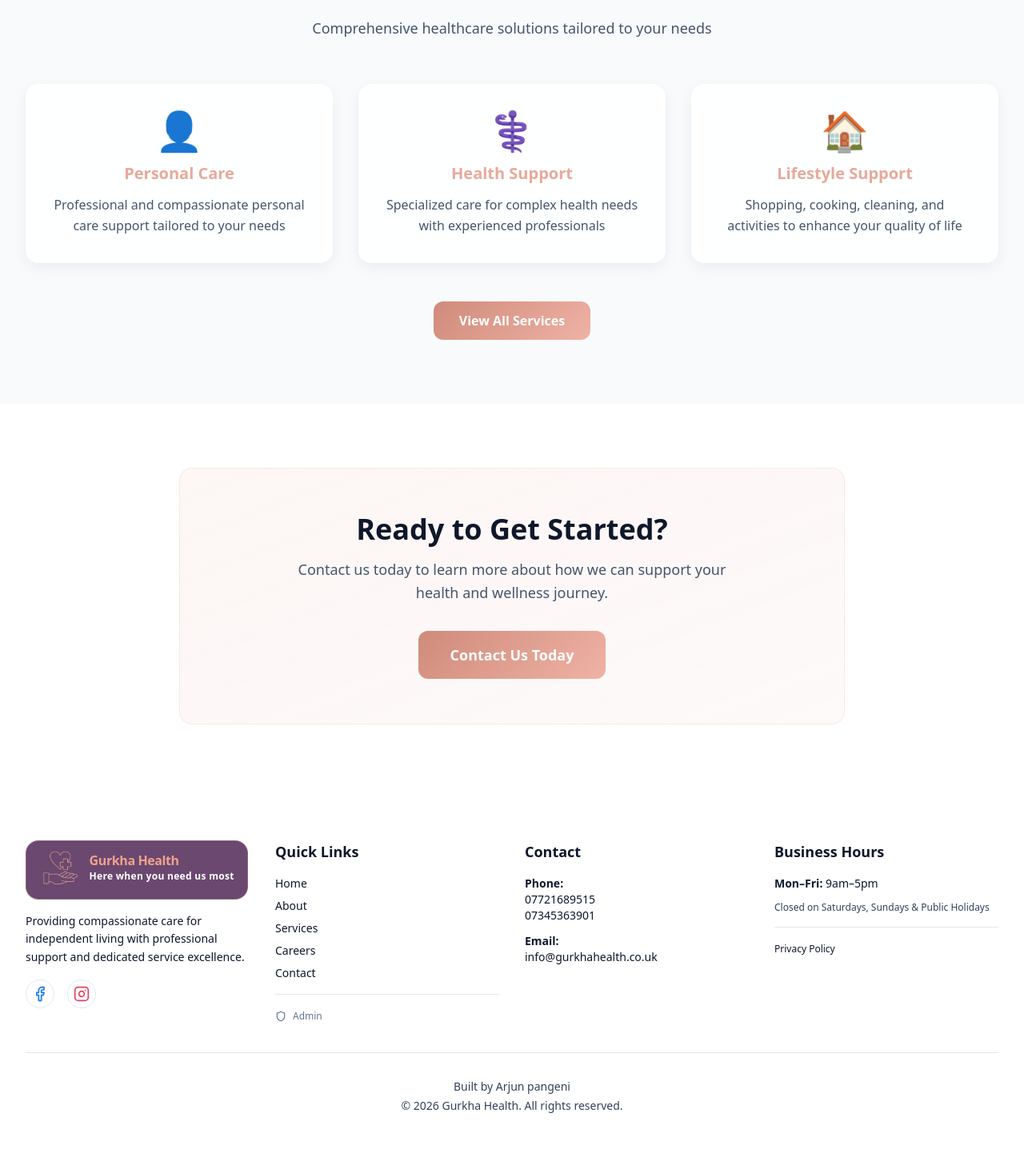
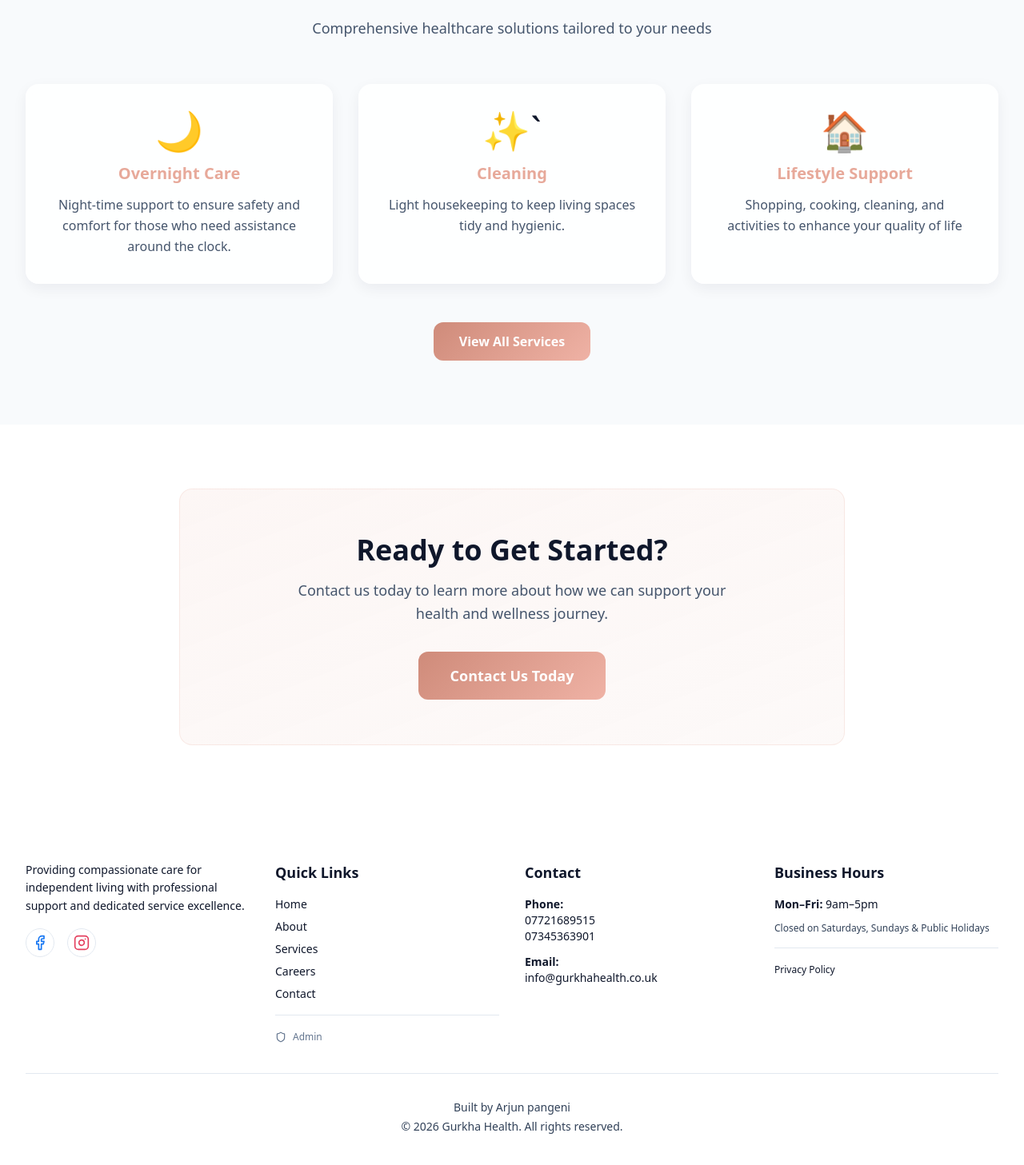
Before and after one commit to gurkhahealthcare/gurkhahealthcare, a Next.js app: page / in a window 1280 px wide. Shown: the part 1253-2710 px from the top of the page at 80% size. Built offline with nearby package versions, Linux system fonts and the light colour scheme.

Commit message:
finaledit

```diff
--- a/src/app/about/page.tsx
+++ b/src/app/about/page.tsx
@@ -3,8 +3,8 @@ import ServiceArea from '@/components/ServiceArea';
 import Image from 'next/image';
 
 export const metadata = {
-  title: 'About Us | Gurkha Health & Services',
-  description: 'Meet our team of dedicated professionals at Gurkha Health & Services',
+  title: 'About Us | Gurkha Health ',
+  description: 'Meet our team of dedicated professionals at Gurkha Health. Learn about our mission, vision, and values that drive our compassionate care for independent living in the UK.',
 };
 
 const teamMembers = [
@@ -34,14 +34,14 @@ const AboutPage = () => {
         <section className="mb-24">
           <div className="text-center max-w-3xl mx-auto mb-12">
             <p className="text-xs font-medium tracking-[0.2em] uppercase text-brand-500 dark:text-brand-400 mb-3">
-              About Gurkha Health Services Ltd.
+              About Gurkha Health.
             </p>
             <h1 className="text-3xl sm:text-4xl md:text-5xl font-bold text-slate-900 dark:text-white mb-8 leading-tight">
               Compassionate care for independent living in UK.
             </h1>
             <div className="space-y-5 text-base sm:text-lg text-slate-700 dark:text-slate-100 leading-relaxed">
               <p>
-                Gurkha Health Services Ltd. is a community-focused provider of high-quality health and care support for
+                Gurkha Health is a community-focused provider of high-quality health and care support for
                 independent-living individuals. We combine professional expertise with genuine compassion to help people
                 feel safe, respected, and confident.
               </p>
--- a/src/app/contact/page.tsx
+++ b/src/app/contact/page.tsx
@@ -131,7 +131,7 @@ const ContactPage = () => {
                     <div className="glass-card overflow-hidden p-0">
                       <iframe
     title="Gurkha Health & Services Location Map"
-                            src="https://www.google.com/maps/embed?pb=!1m18!1m12!1m3!1d2497.9476476893897!2d-0.9394!3d51.4489!2m3!1f0!2f0!3f0!3m2!1i1024!2i768!4f13.1!3m3!1m2!1s0x4876e0f3a8e7a481%3A0x1234567890ab!2s514%20Oxford%20Road%2C%20Reading%20RG30%201EG!5e0!3m2!1sen!2suk!4v1234567890"
+    src="https://www.google.com/maps/embed?pb=!1m14!1m12!1m3!1d17866!2d-0.9787475!3d51.4551201!2m3!1f0!2f0!3f0!3m2!1i1024!2i768!4f13.1!5e0!3m2!1sen!2suk!4v1234567890"
     width="100%"
     height="400"
     style={{ border: 0, borderRadius: '12px' }}
--- a/src/app/layout.tsx
+++ b/src/app/layout.tsx
@@ -8,13 +8,13 @@ import { ThemeProvider } from 'next-themes';
 
 export const metadata: Metadata = {
   title: {
-    default: 'Gurkha Health Services Ltd | Supported Living in Reading & Berkshire',
-    template: '%s | Gurkha Health Services Ltd',
+    default: 'Gurkha Health  | Supported Living in Reading and Berkshire',
+    template: '%s | Gurkha Health',
   },
   description:
-    'Gurkha Health Services Ltd provides high-quality supported living and independent living care in Reading, Berkshire and surrounding areas, specialising in learning disabilities, autism, ADHD and complex needs.',
+    'Gurkha Health Ltd provides high-quality supported living and independent living care in Reading, Berkshire and surrounding areas, specialising in learning disabilities, autism, ADHD and complex needs.',
   keywords: [
-    'Gurkha Health Services Ltd',
+    'Gurkha Health s Ltd',
     'supported living in Reading',
     'private supported living',
     'supported household',
@@ -50,7 +50,7 @@ export const metadata: Metadata = {
   },
   twitter: {
     card: 'summary_large_image',
-    title: 'Gurkha Health Services Ltd | Supported Living & Independent Living Care',
+    title: 'Gurkha Health Ltd | Supported Living & Independent Living Care',
     description:
       'Supported living and independent living services in Reading, Berkshire and surrounding areas for adults and children with learning disabilities, autism, ADHD and complex needs.',
   },
--- a/src/app/page.tsx
+++ b/src/app/page.tsx
@@ -2,6 +2,21 @@ import React from 'react';
 import Link from 'next/link';
 import Image from 'next/image';
 import ServiceArea from '@/components/ServiceArea';
+import type { LucideIcon } from 'lucide-react';
+import {
+  MoonStar,
+  ShoppingBag,
+  Sparkles,
+  UtensilsCrossed,
+  Home,
+  Stethoscope,
+  Pill,
+  SunMedium,
+  Plane,
+  Building2,
+  ClipboardList,
+  Users,
+} from 'lucide-react';
 
 export const metadata = {
   title: 'Home | Gurkha Health & Services',
@@ -91,14 +106,14 @@ const HomePage = () => {
           <div className="grid grid-cols-1 md:grid-cols-3 gap-5 sm:gap-8">
             {[
               {
-                title: 'Personal Care',
-                description: 'Professional and compassionate personal care support tailored to your needs',
-                icon: '👤',
+                title: 'Overnight Care',
+                description: 'Night‑time support to ensure safety and comfort for those who need assistance around the clock.',
+                icon: '🌙',
               },
               {
-                title: 'Health Support',
-                description: 'Specialized care for complex health needs with experienced professionals',
-                icon: '⚕️',
+                title: 'Cleaning',
+                description: 'Light housekeeping to keep living spaces tidy and hygienic.',
+                icon: '✨`',
               },
               {
                 title: 'Lifestyle Support',
--- a/src/components/Footer.tsx
+++ b/src/components/Footer.tsx
@@ -13,25 +13,7 @@ const Footer = () => {
                 <div className="grid grid-cols-1 md:grid-cols-4 gap-8 mb-8 text-center md:text-left">
                     {/* Column 1: Brand & Mission */}
                     <div className="group text-center md:text-left">
-                        <div className="inline-flex flex-col items-center md:items-start rounded-2xl px-4 py-3 bg-[#6a486f] border border-[#e7a99a]/30 mb-4">
-                          <div className="flex  items-center md:flex-row md:items-start gap-3">
-                            <Image
-                                src="/logonew.png"
-                                alt="Gurkha Health Services Ltd logo"
-                                width={68}
-                                height={68}
-                                className="h-11 sm:h-12 w-auto object-contain"
-                            />
-                            <div className="flex flex-col leading-tight items-center md:items-start">
-                                <span className="text-base font-semibold tracking-tight text-[rgba(238,162,143,1)]">
-                                    Gurkha Health
-                                </span>
-                                <span className="text-xs font-semibold tracking-wide text-white">
-                                    Here when you need us most
-                                </span>
-                            </div>
-                          </div>
-                        </div>
+
                         <p className="text-sm text-slate-900 dark:text-white leading-relaxed">
                             Providing compassionate care for independent living with professional support and dedicated service excellence.
                         </p>
@@ -153,7 +135,7 @@ const Footer = () => {
 
                 {/* Bottom Bar */}
                 <div className="border-t border-slate-200 dark:border-slate-800 pt-8 text-center text-sm text-slate-700 dark:text-white space-y-1">
-                    <p className="font-medium">Built by <a href="https://linktr.ee/arjunpangeni">Arjun pangeni</a></p>
+                    <p className="font-medium">Built by <a href="https://linktr.ee/arjunpangeni" target="_blank">Arjun pangeni</a></p>
                     <p>&copy; {currentYear} Gurkha Health. All rights reserved.</p>
                 </div>
             </div>
--- a/src/components/ServicesAccordion.tsx
+++ b/src/components/ServicesAccordion.tsx
@@ -5,8 +5,7 @@ import ServiceCard from './ServiceCard';
 import { Service, type ServiceIconColor } from '@/types';
 import type { LucideIcon } from 'lucide-react';
 import {
-  HeartHandshake,
-  Activity,
+
   MoonStar,
   ShoppingBag,
   Sparkles,
--- a/src/components/Sheet.tsx
+++ b/src/components/Sheet.tsx
@@ -69,13 +69,13 @@ export default function Sheet({ open, onOpenChange, children }: SheetProps) {
         onTouchEnd={handleTouchEnd}
       >
         <div className="h-full rounded-3xl bg-slate-900/80 text-slate-50 backdrop-blur-2xl shadow-2xl border border-slate-700/80 flex flex-col overflow-hidden">
-          <div className="flex items-center justify-between px-5 pt-4 pb-4 border-b border-slate-800">
-            <div className="space-y-1">
+          <div className="relative flex items-center justify-end px-5 pt-4 pb-4 border-b border-slate-800">
+            <div className="absolute inset-x-0 mx-auto w-fit space-y-1 text-center">
               <p className="text-[11px] uppercase tracking-[0.25em] text-slate-400">
                 Menu
               </p>
               <h2 className="text-base font-semibold">
-                Gurkha Health Services Ltd
+                Gurkha Health
               </h2>
             </div>
             <button
```
Lines whose indentation alone changed are shown as unchanged.
